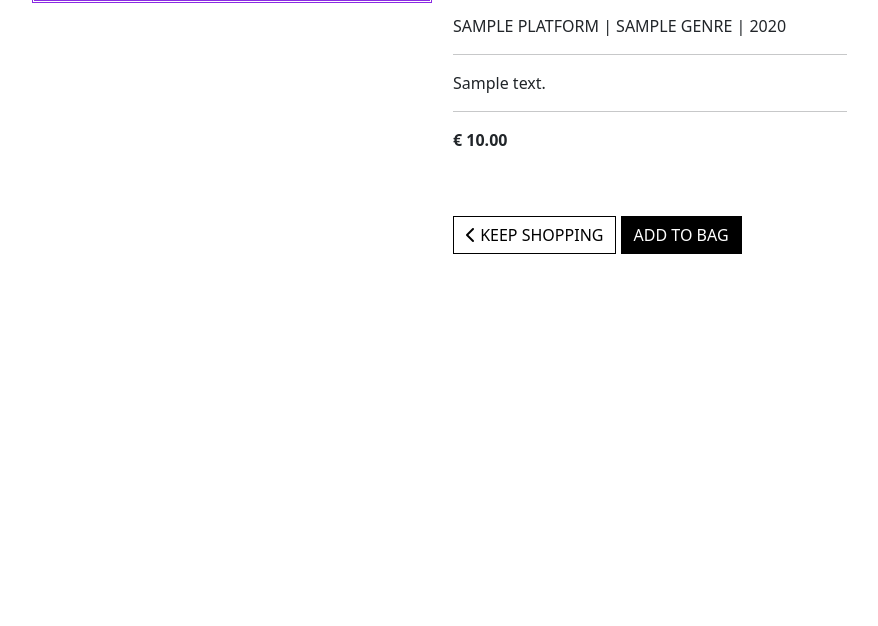
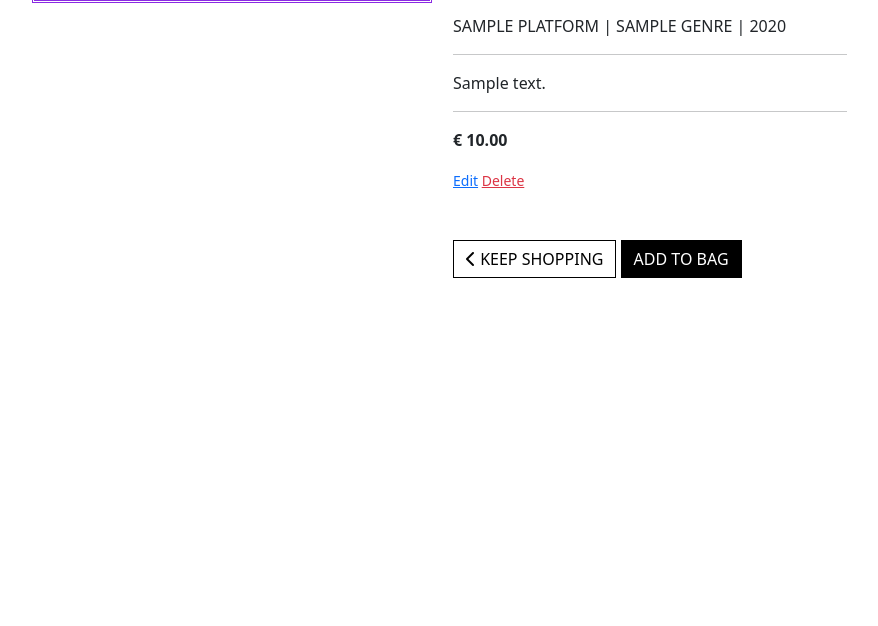
Before and after one commit to Lornavav/retro-revolution, a Django app: page /collectables/1/ in a window 1280 px wide. Shown: the part 174-800 px from the top of the page, without its empty margins (15-893 px from the left). Run offline with Django 4.2, Linux system fonts and the light colour scheme; a user stored in the database is signed in; tables that the repository leaves empty hold one stand-in row (values such as "Sample post"); parts of the project's set-up code (start-up, migrations or seed data) failed here and were passed over; some libraries are stand-ins or nearby versions.

Commit message:
Add functionalitiy for admin to delete collectables

```diff
--- a/products/templates/collectables/collectable_detail.html
+++ b/products/templates/collectables/collectable_detail.html
@@ -28,6 +28,12 @@
                     {{ collectable.description }}
                     <hr>
                     <p class="price fw-bold">€ {{ collectable.price }}</p>
+                    {% if request.user.is_superuser %}
+                    <small class="ml-3">
+                        <a href="{% url 'edit_collectable' collectable.id %}">Edit</a>
+                        <a class="text-danger"  href="{% url 'delete_collectable' collectable.id %}">Delete</a>
+                    </small>
+                    {% endif %}
                     <form action="{% url 'add_to_bag' collectable.id %}" class="form" method="POST">
                         {% csrf_token %}
                         <div class="col-12">
--- a/products/templates/collectables/collectables.html
+++ b/products/templates/collectables/collectables.html
@@ -46,6 +46,12 @@
                   <p class="lead mb-0 text-center fw-semibold">
                     €{{ collectable.price }}
                   </p>
+                  {% if request.user.is_superuser %}
+                    <small class="ml-3">
+                        <a href="{% url 'edit_collectable' collectable.id %}">Edit</a> |
+                        <a class="text-danger"  href="{% url 'delete_collectable' collectable.id %}">Delete</a>
+                    </small>
+                  {% endif %}
                 </div>
               </div>
             </div>
--- a/products/urls.py
+++ b/products/urls.py
@@ -7,4 +7,5 @@ urlpatterns = [
     path('<int:collectable_id>/', views.collectable_detail, name='collectable_detail'),
     path('add/', views.add_collectable, name='add_collectable'),
     path('edit/<int:collectable_id>/', views.edit_collectable, name='edit_collectable'),
+    path('delete/<int:collectable_id>/', views.delete_collectable, name='delete_collectable'),
 ]
--- a/products/views.py
+++ b/products/views.py
@@ -61,9 +61,9 @@ def add_collectable(request):
     if request.method == 'POST':
         form = CollectableForm(request.POST, request.FILES)
         if form.is_valid():
-            form.save()
+            collectable = form.save()
             messages.success(request, 'Successfully added collectable!')
-            return redirect(reverse('add_collectable'))
+            return redirect(reverse('collectable_detail', args=[collectable.id]))
         else:
             messages.error(request, 'Failed to add product. Please ensure the form is valid.')
     else:
@@ -99,3 +99,11 @@ def edit_collectable(request, collectable_id):
     }
 
     return render(request, template, context)
+
+
+def delete_collectable(request, collectable_id):
+    """Delete a product from the store"""
+    product = get_object_or_404(Collectable, pk=collectable_id)
+    product.delete()
+    messages.success(request, 'Collectable deleted!')
+    return redirect(reverse('collectables'))
```
